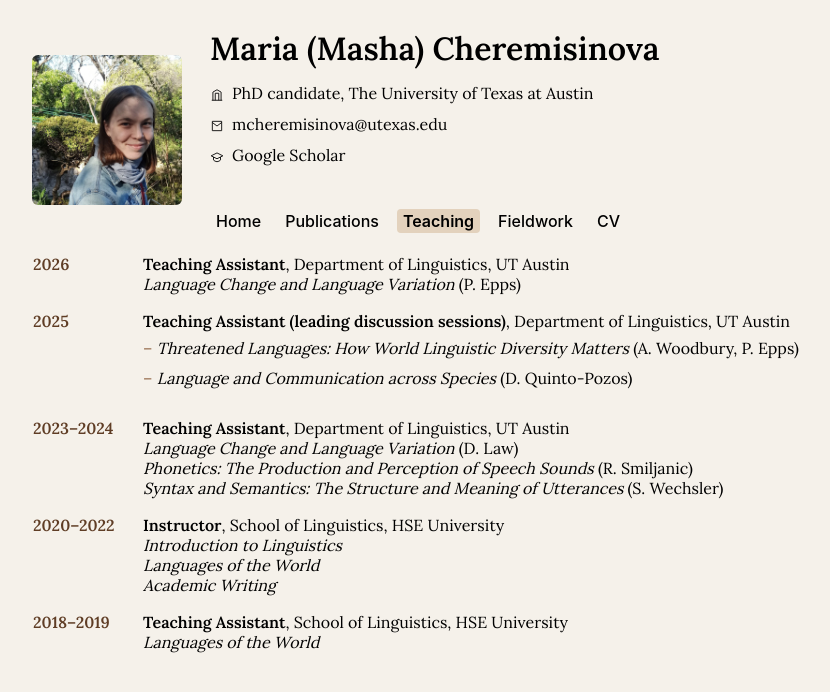
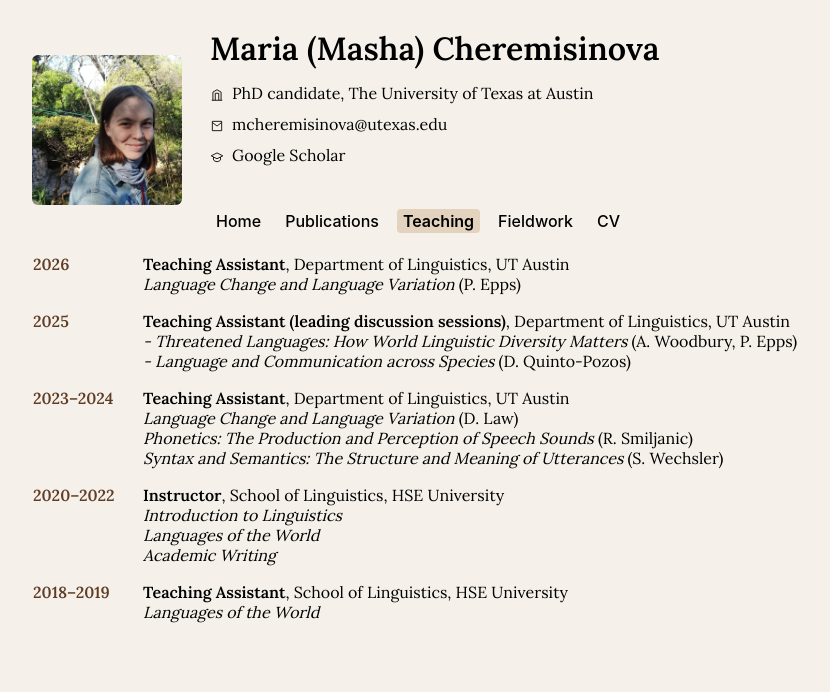
Before and after one commit to mashache/mashache.github.io, a Jekyll site: the page built from pages/teaching.md, in a window 1280 px wide. Shown: the top 692 px of the page, without its empty margins (202-1032 px from the left). Built offline with Jekyll 4.4.1, drawn with Linux system fonts in a browser that asks for light colours.

Commit message:
Update teaching.md

```diff
--- a/pages/teaching.md
+++ b/pages/teaching.md
@@ -16,11 +16,9 @@ show_title: false
   <tr>
     <td class="cv-year">2025</td>
     <td>
-      <strong>Teaching Assistant (leading discussion sessions)</strong>, Department of Linguistics, UT Austin
-      <ul>
-      <li><em> Threatened Languages: How World Linguistic Diversity Matters</em> (A. Woodbury, P. Epps)</li>
-      <li><em> Language and Communication across Species</em> (D. Quinto-Pozos)</li>
-      </ul>
+      <strong>Teaching Assistant (leading discussion sessions)</strong>, Department of Linguistics, UT Austin<br>
+      <em>- Threatened Languages: How World Linguistic Diversity Matters</em> (A. Woodbury, P. Epps)<br>
+      <em>- Language and Communication across Species</em> (D. Quinto-Pozos)
     </td>
   </tr>
 
```
